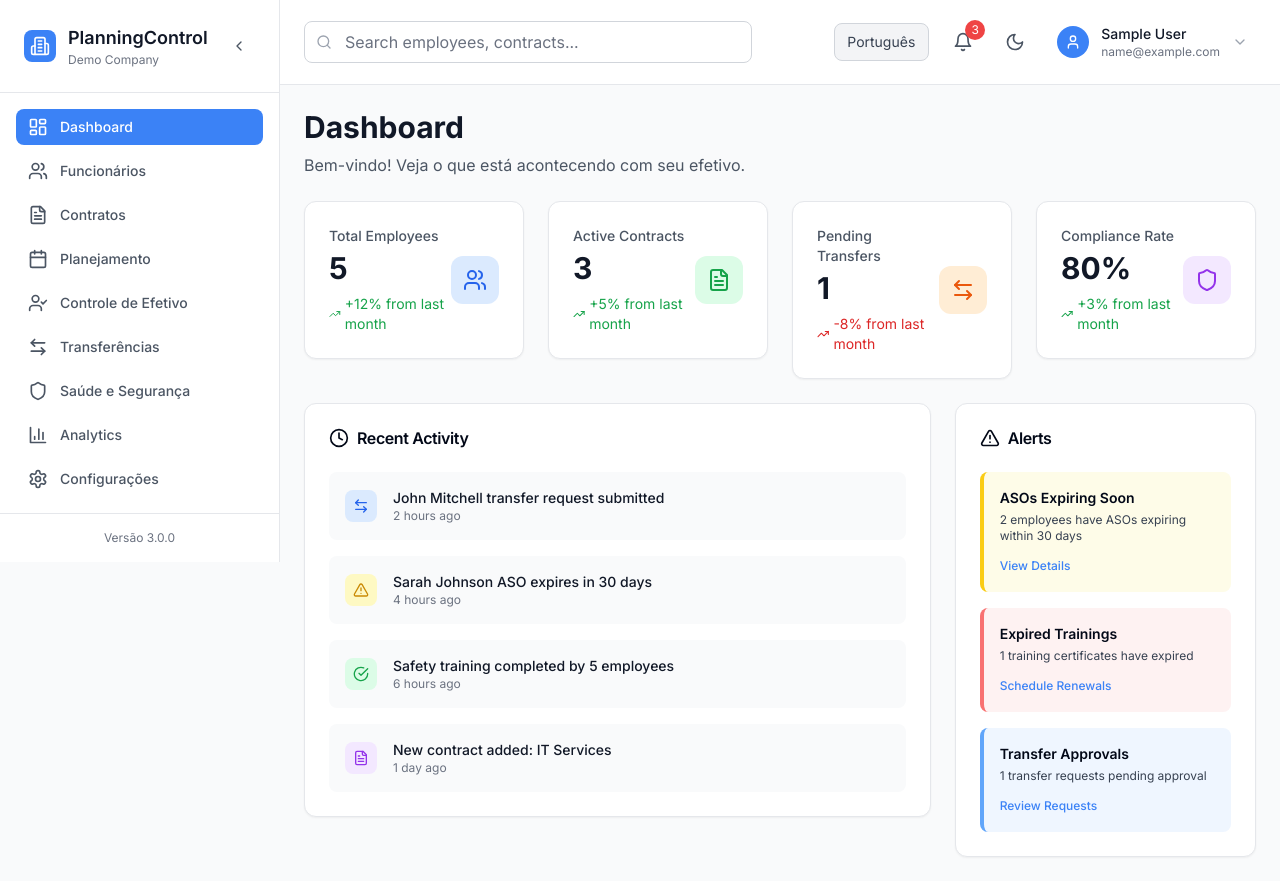
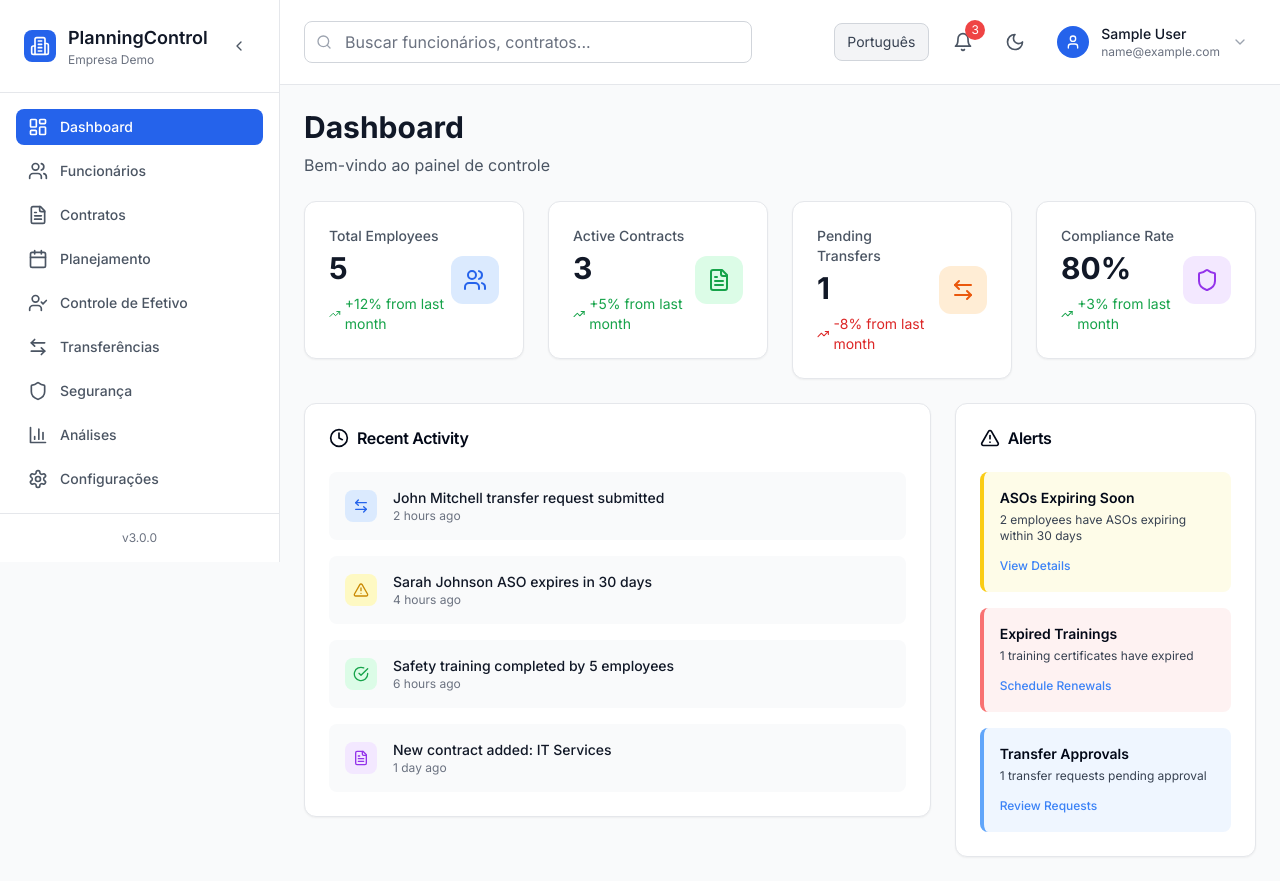
Before and after one commit to jgoncalves802/PlanningControl3, a Next.js app: page /dashboard in a window 1280 px wide. Built offline with nearby package versions, Linux system fonts and the light colour scheme; sample sign-in values are in the browser's storage.

Commit message:
fix: remover useTranslations dos componentes para corrigir erros de contexto

```diff
--- a/app/dashboard/page.tsx
+++ b/app/dashboard/page.tsx
@@ -13,10 +13,7 @@ import {
 } from 'lucide-react'
 import { Card, CardContent, CardHeader, CardTitle } from '@/components/ui/card'
 import { getDashboardStats } from '@/lib/mock-data'
-import { useTranslations } from 'next-intl'
-
 export default function DashboardPage() {
-  const t = useTranslations('Dashboard')
   const stats = getDashboardStats()
 
   const statCards = [
@@ -117,8 +114,8 @@ export default function DashboardPage() {
     <div className="space-y-6">
       {/* Header */}
       <div>
-        <h1 className="text-3xl font-bold text-gray-900 mb-2">{t('title')}</h1>
-        <p className="text-gray-600">{t('welcome')}</p>
+        <h1 className="text-3xl font-bold text-gray-900 mb-2">Dashboard</h1>
+        <p className="text-gray-600">Bem-vindo ao painel de controle</p>
       </div>
 
       {/* Stats Grid */}
--- a/components/layout/header.tsx
+++ b/components/layout/header.tsx
@@ -13,7 +13,6 @@ import {
   ChevronDown
 } from 'lucide-react'
 import { useRouter, usePathname } from 'next/navigation'
-import { useLocale } from 'next-intl'
 
 interface HeaderProps {
   user?: {
@@ -35,7 +34,7 @@ export function Header({ user }: HeaderProps) {
   const [showUserMenu, setShowUserMenu] = useState(false)
   const [notifications] = useState(3)
   const [isDark, setIsDark] = useState(false)
-  const locale = useLocale()
+  const [locale, setLocale] = useState('pt-BR')
   const router = useRouter()
   const pathname = usePathname()
 
@@ -51,6 +50,10 @@ export function Header({ user }: HeaderProps) {
       setIsDark(false)
       document.documentElement.classList.remove('dark')
     }
+
+    // Load saved locale preference
+    const savedLocale = localStorage.getItem('locale') || 'pt-BR'
+    setLocale(savedLocale)
   }, [])
 
   const toggleTheme = () => {
@@ -72,17 +75,12 @@ export function Header({ user }: HeaderProps) {
     router.push('/login')
   }
 
-  // Função para trocar idioma mantendo a página atual
+  // Função para trocar idioma
   const handleLocaleChange = (e: React.ChangeEvent<HTMLSelectElement>) => {
     const newLocale = e.target.value
-    // Mantém o pathname, apenas troca o prefixo do idioma
-    const segments = pathname.split('/')
-    if (segments[1] === 'pt-BR' || segments[1] === 'en-US') {
-      segments[1] = newLocale
-    } else {
-      segments.splice(1, 0, newLocale)
-    }
-    router.push(segments.join('/'))
+    setLocale(newLocale)
+    localStorage.setItem('locale', newLocale)
+    // Em um app real, aqui você recarregaria as mensagens ou faria o redirect
   }
 
   return (
@@ -94,8 +92,8 @@ export function Header({ user }: HeaderProps) {
             <Search className="absolute left-3 top-1/2 transform -translate-y-1/2 h-4 w-4 text-gray-400 dark:text-slate-500" />
             <input
               type="text"
-              placeholder="Search employees, contracts..."
-              className="w-full pl-10 pr-4 py-2 border border-gray-300 dark:border-slate-600 rounded-lg focus:ring-2 focus:ring-primary focus:border-transparent bg-white dark:bg-slate-800 text-gray-900 dark:text-slate-100 placeholder-gray-500 dark:placeholder-slate-400"
+              placeholder="Buscar funcionários, contratos..."
+              className="w-full pl-10 pr-4 py-2 border border-gray-300 dark:border-slate-600 rounded-lg focus:ring-2 focus:ring-blue-500 focus:border-transparent bg-white dark:bg-slate-800 text-gray-900 dark:text-slate-100 placeholder-gray-500 dark:placeholder-slate-400"
             />
           </div>
         </div>
@@ -110,7 +108,7 @@ export function Header({ user }: HeaderProps) {
               aria-label="Selecionar idioma"
               value={locale}
               onChange={handleLocaleChange}
-              className="appearance-none bg-gray-100 dark:bg-slate-800 border border-gray-300 dark:border-slate-600 rounded-lg px-3 py-2 text-sm text-gray-700 dark:text-slate-200 focus:outline-none focus:ring-2 focus:ring-primary focus:border-transparent transition-colors"
+              className="appearance-none bg-gray-100 dark:bg-slate-800 border border-gray-300 dark:border-slate-600 rounded-lg px-3 py-2 text-sm text-gray-700 dark:text-slate-200 focus:outline-none focus:ring-2 focus:ring-blue-500 focus:border-transparent transition-colors"
             >
               <option value="pt-BR">Português</option>
               <option value="en-US">English</option>
@@ -145,7 +143,7 @@ export function Header({ user }: HeaderProps) {
               onClick={() => setShowUserMenu(!showUserMenu)}
               className="flex items-center space-x-3 p-2 rounded-lg hover:bg-gray-100 dark:hover:bg-slate-800 transition-colors"
             >
-              <div className="w-8 h-8 bg-primary rounded-full flex items-center justify-center">
+              <div className="w-8 h-8 bg-blue-600 rounded-full flex items-center justify-center">
                 {user?.avatar ? (
                   <img src={user.avatar} alt={user.name} className="w-8 h-8 rounded-full" />
                 ) : (
@@ -153,7 +151,7 @@ export function Header({ user }: HeaderProps) {
                 )}
               </div>
               <div className="text-left">
-                <p className="text-sm font-medium text-gray-900 dark:text-slate-100">{user?.name || 'User'}</p>
+                <p className="text-sm font-medium text-gray-900 dark:text-slate-100">{user?.name || 'Usuário'}</p>
                 <p className="text-xs text-gray-500 dark:text-slate-400">{user?.email}</p>
               </div>
               <ChevronDown className="h-4 w-4 text-gray-400 dark:text-slate-500" />
@@ -171,7 +169,7 @@ export function Header({ user }: HeaderProps) {
                   className="flex items-center space-x-2 px-4 py-2 text-sm text-gray-700 dark:text-slate-300 hover:bg-gray-100 dark:hover:bg-slate-700"
                 >
                   <Settings className="h-4 w-4" />
-                  <span>Settings</span>
+                  <span>Configurações</span>
                 </a>
                 {/* Seletor de idioma com bandeiras */}
                 <div className="px-4 py-2">
@@ -179,7 +177,7 @@ export function Header({ user }: HeaderProps) {
                   <div className="flex gap-2">
                     <button
                       onClick={() => handleLocaleChange({ target: { value: 'pt-BR' } } as any)}
-                      className={`flex items-center px-2 py-1 rounded-md text-sm font-medium transition-colors focus:outline-none focus:ring-2 focus:ring-primary ${locale === 'pt-BR' ? 'bg-blue-100 dark:bg-blue-900/30 text-blue-800 dark:text-blue-200' : 'hover:bg-gray-100 dark:hover:bg-slate-700 text-gray-700 dark:text-slate-200'}`}
+                      className={`flex items-center px-2 py-1 rounded-md text-sm font-medium transition-colors focus:outline-none focus:ring-2 focus:ring-blue-500 ${locale === 'pt-BR' ? 'bg-blue-100 dark:bg-blue-900/30 text-blue-800 dark:text-blue-200' : 'hover:bg-gray-100 dark:hover:bg-slate-700 text-gray-700 dark:text-slate-200'}`}
                       aria-label="Português"
                       tabIndex={0}
                     >
@@ -187,7 +185,7 @@ export function Header({ user }: HeaderProps) {
                     </button>
                     <button
                       onClick={() => handleLocaleChange({ target: { value: 'en-US' } } as any)}
-                      className={`flex items-center px-2 py-1 rounded-md text-sm font-medium transition-colors focus:outline-none focus:ring-2 focus:ring-primary ${locale === 'en-US' ? 'bg-blue-100 dark:bg-blue-900/30 text-blue-800 dark:text-blue-200' : 'hover:bg-gray-100 dark:hover:bg-slate-700 text-gray-700 dark:text-slate-200'}`}
+                      className={`flex items-center px-2 py-1 rounded-md text-sm font-medium transition-colors focus:outline-none focus:ring-2 focus:ring-blue-500 ${locale === 'en-US' ? 'bg-blue-100 dark:bg-blue-900/30 text-blue-800 dark:text-blue-200' : 'hover:bg-gray-100 dark:hover:bg-slate-700 text-gray-700 dark:text-slate-200'}`}
                       aria-label="English"
                       tabIndex={0}
                     >
@@ -200,7 +198,7 @@ export function Header({ user }: HeaderProps) {
                   className="flex items-center space-x-2 px-4 py-2 text-sm text-red-600 dark:text-red-400 hover:bg-red-50 dark:hover:bg-red-900/20 w-full text-left"
                 >
                   <LogOut className="h-4 w-4" />
-                  <span>Sign out</span>
+                  <span>Sair</span>
                 </button>
               </motion.div>
             )}
--- a/components/layout/sidebar.tsx
+++ b/components/layout/sidebar.tsx
@@ -19,7 +19,6 @@ import {
   Calendar
 } from 'lucide-react'
 import { cn } from '@/lib/utils'
-import { useTranslations } from 'next-intl'
 
 interface SidebarProps {
   collapsed: boolean
@@ -27,20 +26,19 @@ interface SidebarProps {
 }
 
 const navigation = [
-  { name: 'dashboard', href: '/dashboard', icon: LayoutDashboard },
-  { name: 'employees', href: '/dashboard/employees', icon: Users },
-  { name: 'contracts', href: '/dashboard/contracts', icon: FileText },
-  { name: 'planning', href: '/dashboard/planning', icon: Calendar },
-  { name: 'workforceControl', href: '/dashboard/workforce-control', icon: UserCheck },
-  { name: 'transfers', href: '/dashboard/transfers', icon: ArrowLeftRight },
-  { name: 'healthSafety', href: '/dashboard/safety', icon: Shield },
-  { name: 'analytics', href: '/dashboard/analytics', icon: BarChart3 },
-  { name: 'settings', href: '/dashboard/settings', icon: Settings },
+  { name: 'Dashboard', href: '/dashboard', icon: LayoutDashboard },
+  { name: 'Funcionários', href: '/dashboard/employees', icon: Users },
+  { name: 'Contratos', href: '/dashboard/contracts', icon: FileText },
+  { name: 'Planejamento', href: '/dashboard/planning', icon: Calendar },
+  { name: 'Controle de Efetivo', href: '/dashboard/workforce-control', icon: UserCheck },
+  { name: 'Transferências', href: '/dashboard/transfers', icon: ArrowLeftRight },
+  { name: 'Segurança', href: '/dashboard/safety', icon: Shield },
+  { name: 'Análises', href: '/dashboard/analytics', icon: BarChart3 },
+  { name: 'Configurações', href: '/dashboard/settings', icon: Settings },
 ]
 
 export function Sidebar({ collapsed, onToggle }: SidebarProps) {
   const pathname = usePathname()
-  const t = useTranslations('Sidebar')
 
   return (
     <motion.div
@@ -58,12 +56,12 @@ export function Sidebar({ collapsed, onToggle }: SidebarProps) {
               exit={{ opacity: 0 }}
               className="flex items-center space-x-3"
             >
-              <div className="w-8 h-8 bg-primary rounded-lg flex items-center justify-center">
+              <div className="w-8 h-8 bg-blue-600 rounded-lg flex items-center justify-center">
                 <Building2 className="h-5 w-5 text-white" />
               </div>
               <div>
                 <h1 className="text-lg font-semibold text-gray-900 dark:text-slate-100">PlanningControl</h1>
-                <p className="text-xs text-gray-500 dark:text-slate-400">{t('company')}</p>
+                <p className="text-xs text-gray-500 dark:text-slate-400">Empresa Demo</p>
               </div>
             </motion.div>
           )}
@@ -92,7 +90,7 @@ export function Sidebar({ collapsed, onToggle }: SidebarProps) {
               className={cn(
                 "flex items-center space-x-3 px-3 py-2 rounded-lg text-sm font-medium transition-colors relative",
                 isActive
-                  ? "bg-primary text-white"
+                  ? "bg-blue-600 text-white"
                   : "text-gray-600 dark:text-slate-400 hover:text-gray-900 dark:hover:text-slate-100 hover:bg-gray-100 dark:hover:bg-slate-800"
               )}
             >
@@ -103,14 +101,14 @@ export function Sidebar({ collapsed, onToggle }: SidebarProps) {
                   animate={{ opacity: 1 }}
                   exit={{ opacity: 0 }}
                 >
-                  {t(item.name)}
+                  {item.name}
                 </motion.span>
               )}
 
               {isActive && (
                 <motion.div
                   layoutId="activeTab"
-                  className="absolute inset-0 bg-primary rounded-lg -z-10"
+                  className="absolute inset-0 bg-blue-600 rounded-lg -z-10"
                   initial={false}
                   transition={{ type: "spring", bounce: 0.2, duration: 0.6 }}
                 />
@@ -129,7 +127,7 @@ export function Sidebar({ collapsed, onToggle }: SidebarProps) {
             exit={{ opacity: 0 }}
             className="text-xs text-gray-500 dark:text-slate-400 text-center"
           >
-            {t('version')}
+            v3.0.0
           </motion.div>
         )}
       </div>
```
